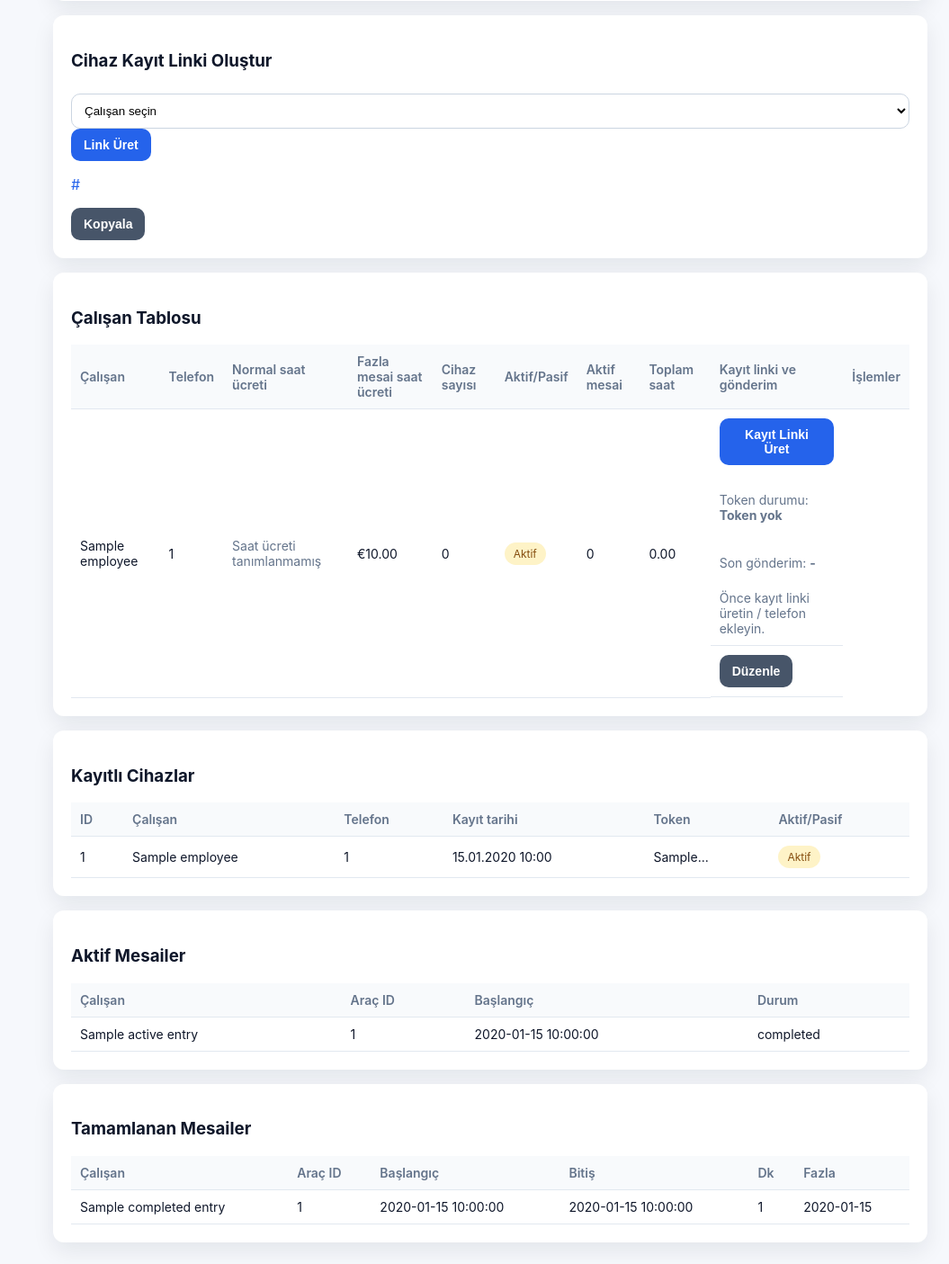
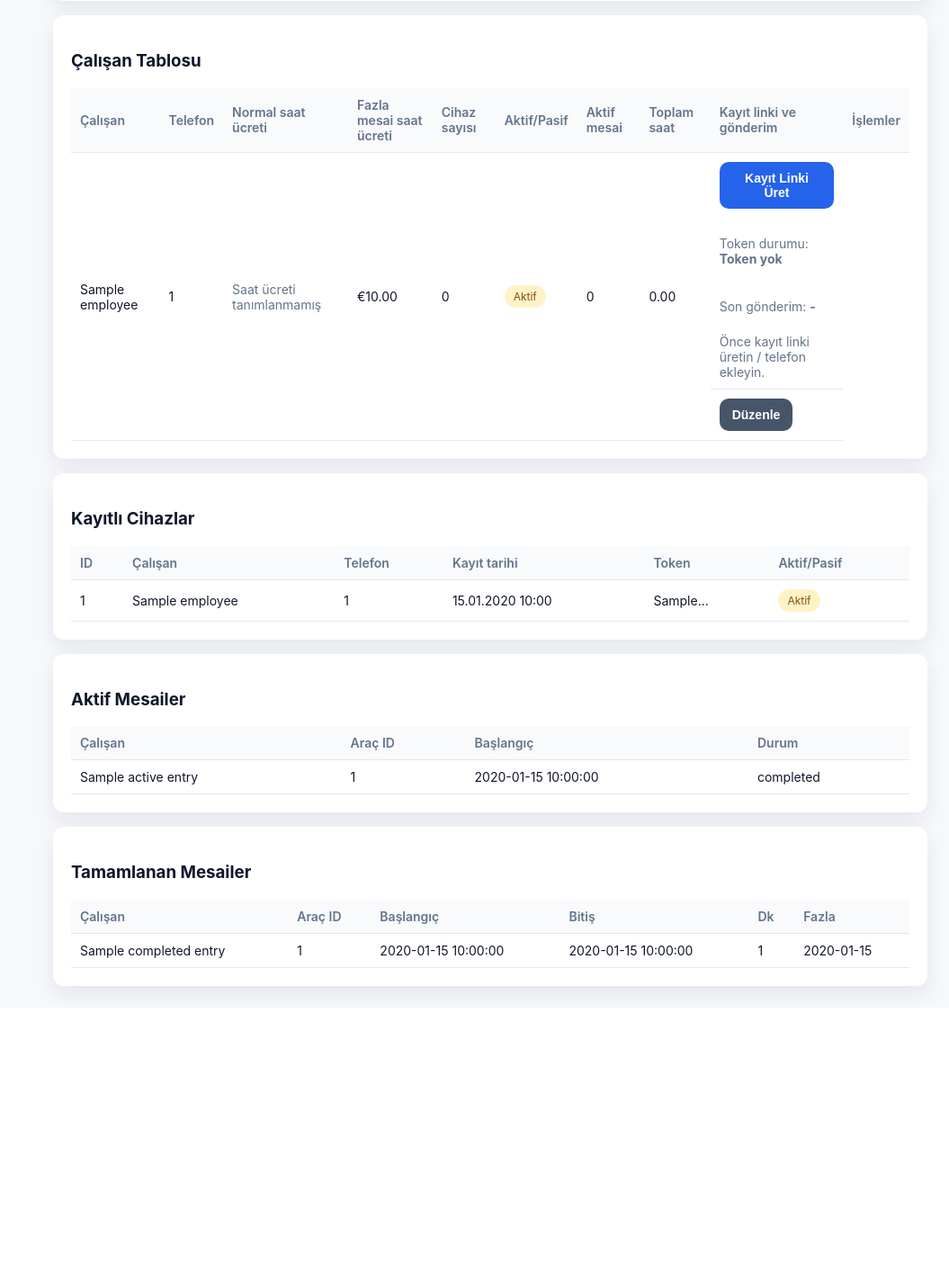
Before and after one commit to SanliData/shift, a FastAPI app: template app/templates/admin_time.html in a window 1280 px wide. Shown: the part 815-2220 px from the top of the page at 90% size, without its empty margins (225-1280 px from the left). After the commit the page ends 1931 px from the top, so only its background shows below. Run offline with FastAPI, Linux system fonts and the light colour scheme; the template is opened without the code that fills it: most values are stand-ins (such as "Sample title", 1, 10 or a date in 2020).

Commit message:
Remove deprecated registration form and enforce single token flow
Made-with: Cursor

```diff
--- a/app/templates/admin_time.html
+++ b/app/templates/admin_time.html
@@ -61,23 +61,6 @@
         <div><strong>Toplam dk:</strong> {{ total_minutes }}</div>
         <div><strong>Fazla dk:</strong> {{ overtime_minutes }}</div>
     </div>
-</section>
-
-<section class="card">
-    <h3>Cihaz Kayıt Linki Oluştur</h3>
-    <form method="post" action="/admin-time/register-link">
-        <select name="employee_id" required>
-            <option value="">Çalışan seçin</option>
-            {% for e in employees %}
-            <option value="{{ e.id }}">{{ e.name }}{% if e.phone_number %} ({{ e.phone_number }}){% endif %}</option>
-            {% endfor %}
-        </select>
-        <button class="btn btn-primary small" type="submit">Link Üret</button>
-    </form>
-    {% if register_link %}
-        <p><a href="{{ register_link }}">{{ register_link }}</a></p>
-        <button class="btn btn-secondary small" type="button" data-label="Kopyala" data-copy-text="{{ register_link }}" onclick="copyRegisterLink(this)">Kopyala</button>
-    {% endif %}
 </section>
 
 <section class="card">
```
Also changed, not shown: app/routes/admin_time.py (+6 -19 lines), tests/test_registration_token_lifecycle.py (+21 -3 lines).
